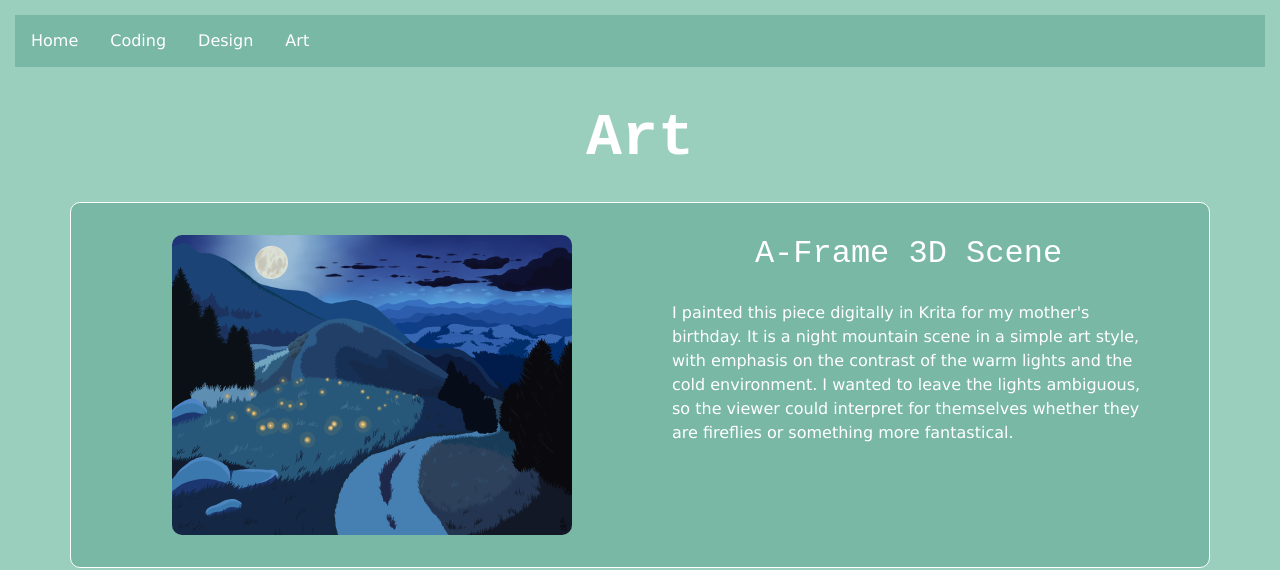
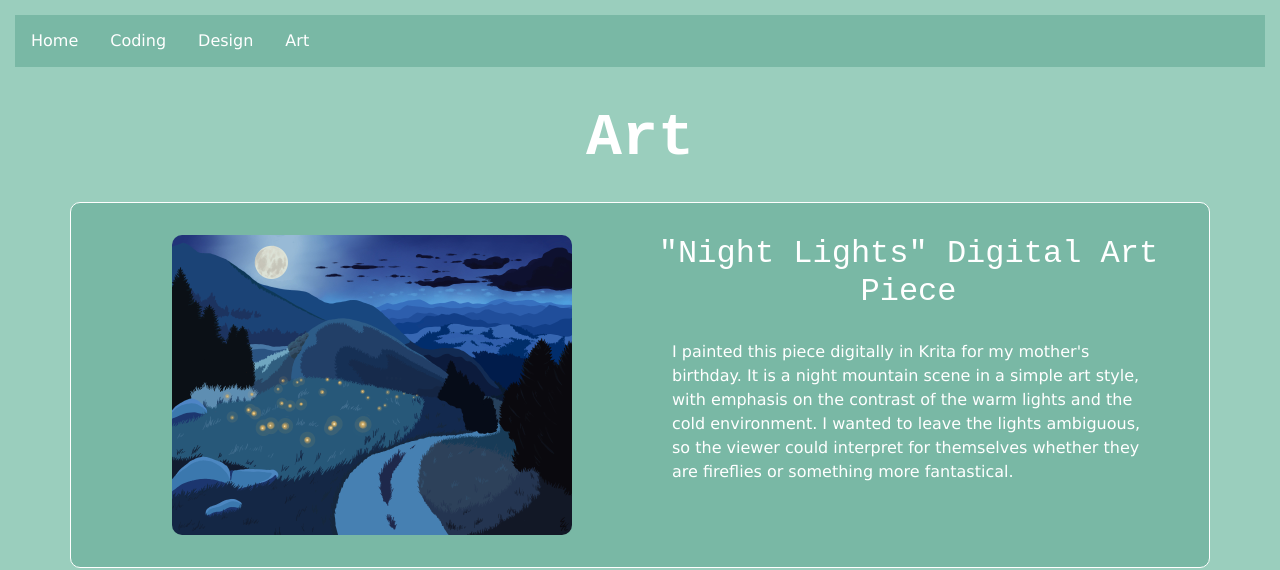
Before and after one commit to EriKaczyn/Personal-Website, a plain HTML site: page art/index.html in a window 1280 px wide. Drawn offline with nearby package versions, Linux system fonts and the light colour scheme.

Commit message:
Add files via upload

```diff
--- a/art/index.html
+++ b/art/index.html
@@ -28,7 +28,7 @@
                     <img alt="Mountains at night" src="night_lights.jpg" width="400" height="300" style="border-radius: 10px">
                 </div>
                 <div class="col-md-6">
-                    <h2><a href="https://erikaczyn.github.io/cherry-blossom" target="_blank">A-Frame 3D Scene</a></h2>
+                    <h2><a href="https://drive.google.com/file/d/1loDKfHa6tPtisETKM2-_eyNXhhbPOFhM/view?usp=sharing" target="_blank">"Night Lights" Digital Art Piece</a></h2>
                     <p style="padding:20px">
                     I painted this piece digitally in Krita for my mother's birthday. It is a night mountain scene in a simple art style, with emphasis on the contrast of the warm lights and the cold environment. I wanted to leave the lights ambiguous, so the viewer could interpret for themselves whether they are fireflies or something more fantastical.
                     </p>
```
